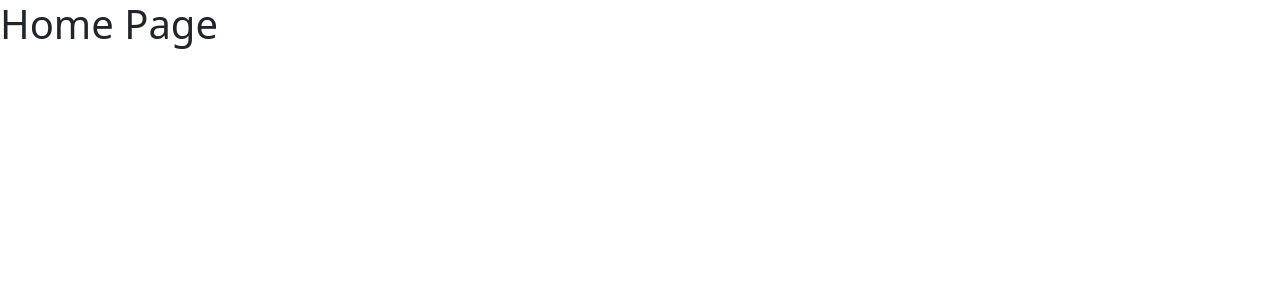
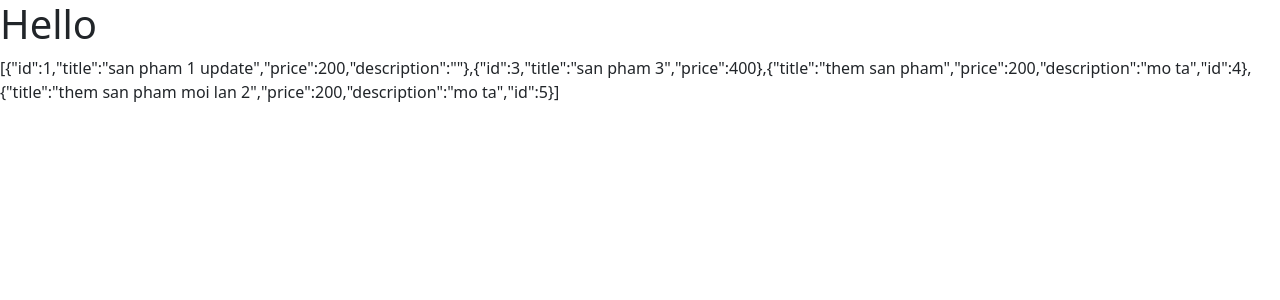
Before and after one commit to hoangnmf8/F8-WebFullstack-K10, a React (Vite) app: page / in a window 1280 px wide. Shown: the top 300 px of the page. Built offline with nearby package versions, Linux system fonts and the light colour scheme; data requests are answered from the project's data file.

Commit message:
useContext + useReducer

```diff
--- a/src/App.jsx
+++ b/src/App.jsx
@@ -1,21 +1,13 @@
-import React from "react";
-import { Route, Routes } from "react-router-dom";
-import HomePage from "./pages/HomePage";
-import ProductForm from "./pages/admin/ProductForm";
-import { ProductTable } from "./pages/admin/ProductTable";
-import { ProductProvider } from "./contexts/ProductContext";
+import React, { useContext } from "react";
+import { ProductContext } from "./contexts/ProductContext";
 
 const App = () => {
+	const { state, dispatch } = useContext(ProductContext);
+
 	return (
 		<>
-			<ProductProvider>
-				<Routes>
-					<Route path="/" element={<HomePage />} />
-					<Route path="/admin/products" element={<ProductTable />} />
-					<Route path="/admin/products/add" element={<ProductForm />} />
-					<Route path="/admin/products/update/:id" element={<ProductForm />} />
-				</Routes>
-			</ProductProvider>
+			<h1>Hello</h1>
+			{JSON.stringify(state.products)}
 		</>
 	);
 };
--- a/src/contexts/ProductContext.jsx
+++ b/src/contexts/ProductContext.jsx
@@ -1,8 +1,35 @@
-import { createContext } from "react";
-import useProducts from "../hooks/useProducts";
+import { createContext, useEffect, useReducer } from "react";
+import { productReducer } from "../reducers/productReducer";
+import instance from "../services";
 
 export const ProductContext = createContext();
 
+const products = [
+	{
+		id: 1,
+		title: "Sanpham A",
+		price: 200,
+	},
+
+	{
+		id: 2,
+		title: "Sanpham B",
+		price: 200,
+	},
+];
+
+const initialState = {
+	products: [],
+};
+
 export const ProductProvider = ({ children }) => {
-	return <ProductContext.Provider value={""}>{children}</ProductContext.Provider>;
+	const [state, dispatch] = useReducer(productReducer, initialState);
+	useEffect(() => {
+		(async () => {
+			const { data } = await instance.get("/products");
+			console.log(data);
+			dispatch({ type: "SET_PRODUCTS", payload: data });
+		})();
+	}, []);
+	return <ProductContext.Provider value={{ state, dispatch }}>{children}</ProductContext.Provider>;
 };
--- a/src/hooks/useProducts.jsx
+++ /dev/null
@@ -1,39 +0,0 @@
-import { useEffect, useReducer } from "react";
-import { createNew, getAll, removeById, updateById } from "../services/crudServices";
-import { initialState, productReducer } from "../reducers/productReducer";
-
-const useProducts = () => {
-	const [state, dispatch] = useReducer(productReducer, initialState);
-	useEffect(() => {
-		async function fetchProducts() {
-			const data = await getAll("/products");
-			dispatch({ type: "SET_PRODUCTS", payload: data });
-		}
-		fetchProducts();
-	}, [dispatch]);
-
-	const createProduct = async (dataProduct) => {
-		const data = await createNew("/products", dataProduct);
-		dispatch({ type: "ADD_PRODUCT", payload: data });
-	};
-
-	const removeProduct = async (id) => {
-		if (confirm("Are you sure?")) {
-			await removeById("/products", id);
-			dispatch({ type: "REMOVE_PRODUCT", payload: id });
-		}
-	};
-	const updateProduct = async (id, product) => {
-		const data = await updateById("/products", id, product);
-		console.log(data);
-		dispatch({ type: "UPDATE_PRODUCT", payload: data });
-	};
-	return {
-		products: state.products,
-		createProduct,
-		removeProduct,
-		updateProduct,
-	};
-};
-
-export default useProducts;
--- a/src/main.jsx
+++ b/src/main.jsx
@@ -3,11 +3,14 @@ import ReactDOM from "react-dom/client";
 import App from "./App.jsx";
 import { BrowserRouter } from "react-router-dom";
 import "./index.css";
+import { ProductProvider } from "./contexts/ProductContext.jsx";
 
 ReactDOM.createRoot(document.getElementById("root")).render(
 	<React.StrictMode>
 		<BrowserRouter>
-			<App />
+			<ProductProvider>
+				<App />
+			</ProductProvider>
 		</BrowserRouter>
 	</React.StrictMode>
 );
--- a/src/pages/HomePage.jsx
+++ b/src/pages/HomePage.jsx
@@ -3,7 +3,6 @@ import { ProductContext } from "../contexts/ProductContext";
 
 const HomePage = () => {
 	const { products } = useContext(ProductContext);
-
 	return (
 		<div>
 			<h1>Home Page</h1>
```
